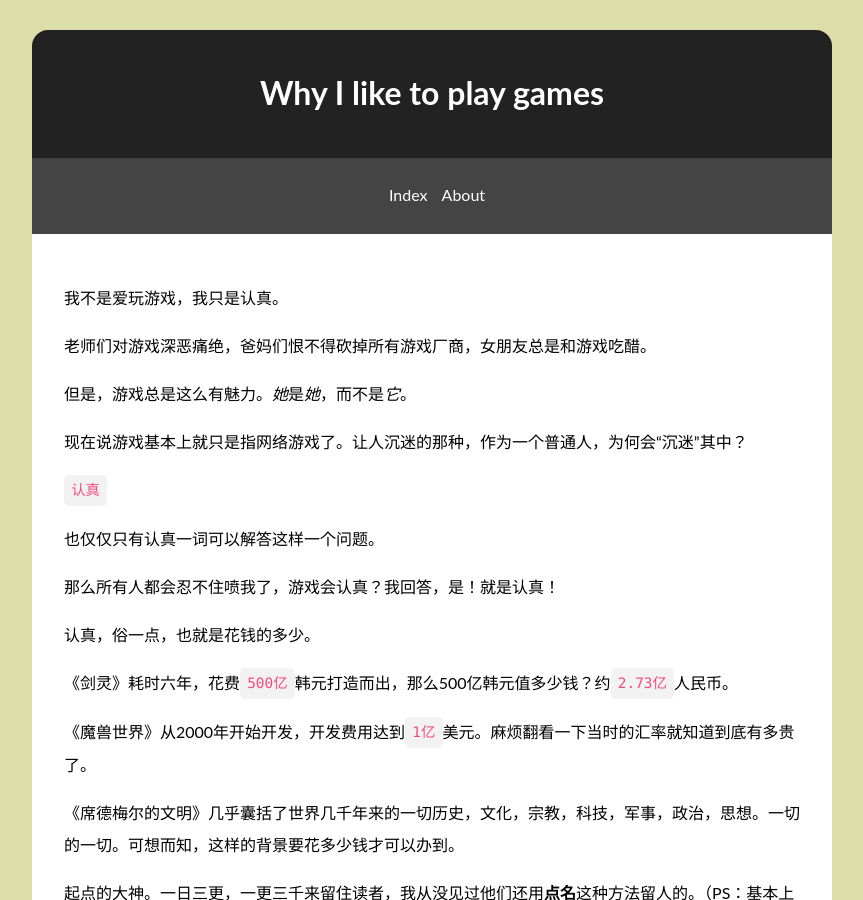
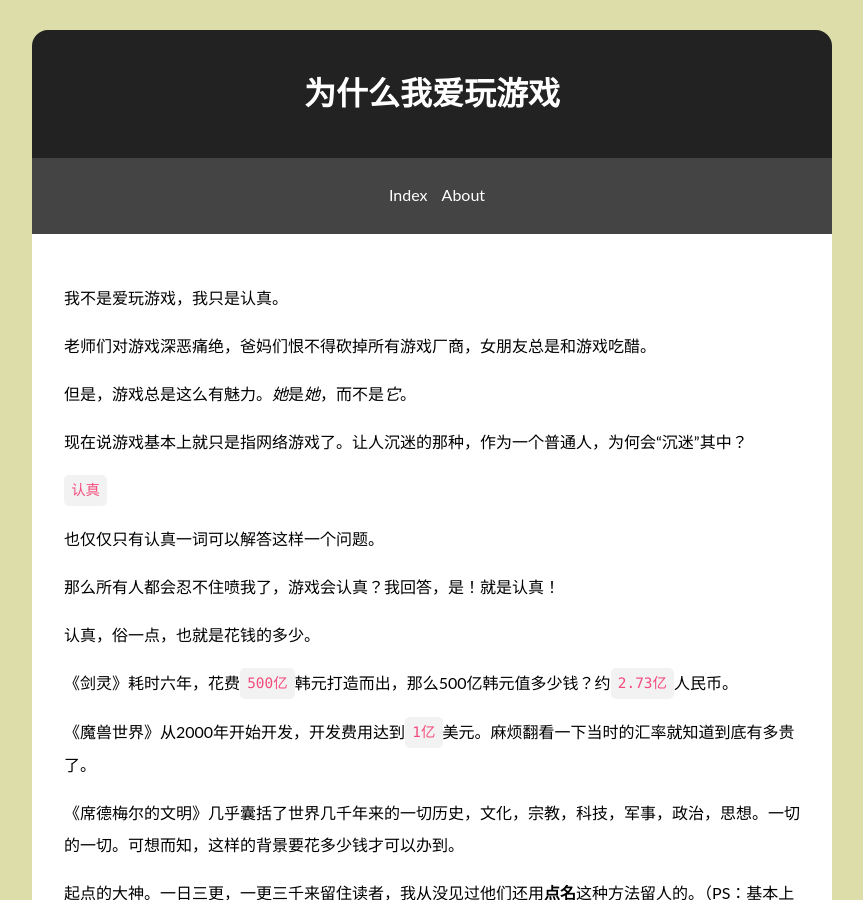
Before and after one commit to AnnatarHe/AnnatarHe.github.io, a Jekyll site: the page built from _posts/2014-07-15-Why-I-like-play-games.md, in a window 1280 px wide and 900 px high. Shown: the whole window, without its empty margins (208-1071 px from the left). Built offline with Jekyll 4.4.1, drawn with Linux system fonts in a browser that asks for light colours; nearby versions of some CDN libraries; comment, search, counter and statistics services are not loaded.

Commit message:
translate
Translate title to chinese

```diff
--- a/_posts/2014-07-15-Why-I-like-play-games.md
+++ b/_posts/2014-07-15-Why-I-like-play-games.md
@@ -1,6 +1,6 @@
 ---
 layout: post
-title: Why I like to play games
+title: 为什么我爱玩游戏
 ---
 
 我不是爱玩游戏，我只是认真。
```
Also changed, not shown: _posts/2014-11-23-God-in-Internet-company.md (+1 -1 lines).
